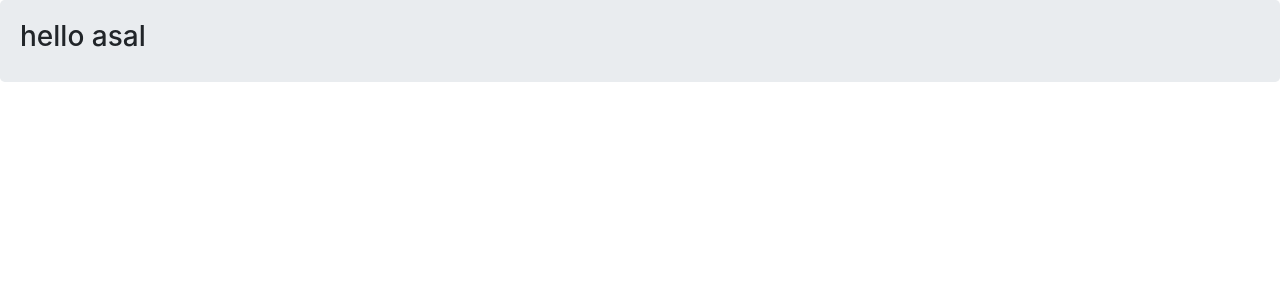
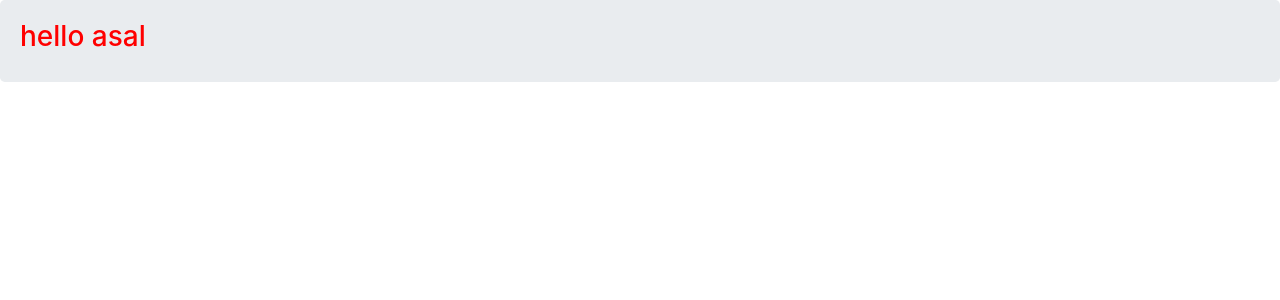
Before and after one commit to mrkingali/shop, a Django app: page / in a window 1280 px wide. Shown: the part 56-356 px from the top of the page. Run offline with Django 4.2, Linux system fonts and the light colour scheme.

Commit message:
add static file to them

```diff
--- /dev/null
+++ b/home/static/home/css/style_of_asal.css
@@ -0,0 +1,3 @@
+h3{
+    color:red;
+}
--- a/home/templates/home/home.html
+++ b/home/templates/home/home.html
@@ -1,4 +1,9 @@
 {% extends 'base.html' %}
+{% load static %}
+
+{% block extra_header %}
+    <link rel="stylesheet" href="{% static 'home/css/style_of_asal.css' %}">
+{% endblock %}
 
 {% block content %}
     <h3>hello asal</h3>
--- a/shop/settings.py
+++ b/shop/settings.py
@@ -113,6 +113,9 @@ USE_TZ = True
 # https://docs.djangoproject.com/en/4.0/howto/static-files/
 
 STATIC_URL = 'static/'
+STATICFILES_DIRS = [
+    BASE_DIR / 'static'
+]
 
 # Default primary key field type
 # https://docs.djangoproject.com/en/4.0/ref/settings/#default-auto-field
--- /dev/null
+++ b/static/css/base_style.css
@@ -0,0 +1,6 @@
+.jumbotron{
+            padding: 20px;
+            margin-bottom: 20px;
+            background-color: #e9ecef;
+
+        }
--- a/templates/base.html
+++ b/templates/base.html
@@ -1,3 +1,4 @@
+{% load static %}
 <!DOCTYPE html>
 <html lang="en">
 <head>
@@ -5,14 +6,11 @@
     <title>King Shop</title>
     <link rel="stylesheet" href="https://cdn.jsdelivr.net/npm/bootstrap@4.3.1/dist/css/bootstrap.min.css"
           integrity="sha384-ggOyR0iXCbMQv3Xipma34MD+dH/1fQ784/j6cY/iJTQUOhcWr7x9JvoRxT2MZw1T" crossorigin="anonymous">
-    <style>
-        .jumbotron{
-            padding: 20px;
-            margin-bottom: 20px;
-            background-color: #e9ecef;
+    <link rel="stylesheet" href="{% static 'css/base_style.css' %}">
 
-        }
-    </style>
+    {% block extra_header %}
+
+    {% endblock %}
 
 </head>
 <body>
--- a/utils.py
+++ b/utils.py
@@ -11,9 +11,9 @@ def send_otp_code(phone_number, code):
     try:
         api = KavenegarAPI('api')
         params = {
-            'sender': '',#optional
-            'receptor': str(phone_number),#multiple mobile number, split by comma
-            'message':str(code),
+            'sender': '',  # optional
+            'receptor': str(phone_number),  # multiple mobile number, split by comma
+            'message': str(code),
         }
         response = api.sms_send(params)
         print(response)
```
